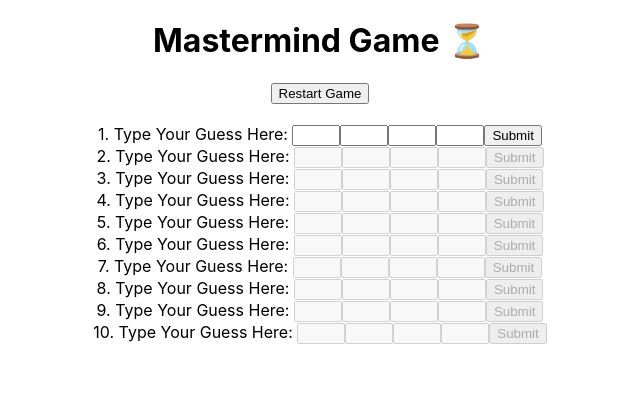
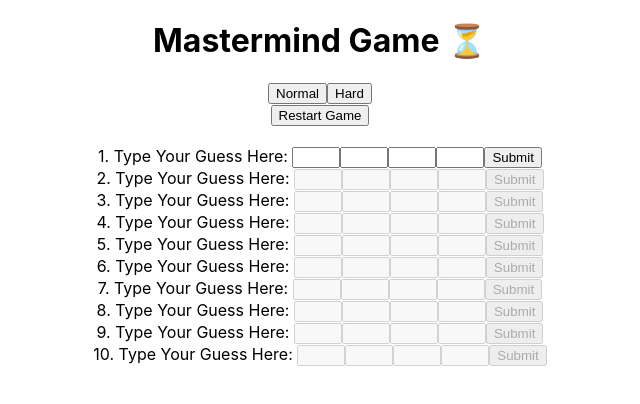
Before and after one commit to EmmaBin/mastermind, a React (Create React App) app: page / in a window 1280 px wide. Shown: the top 404 px of the page, without its empty margins (320-960 px from the left). Built offline with nearby package versions, Linux system fonts and the light colour scheme; no server answers.

Commit message:
added hard mode

```diff
--- a/src/App.js
+++ b/src/App.js
@@ -41,7 +41,7 @@ function App() {
     dispatch({ type: "reset" });
     document.querySelectorAll(".inputField").forEach((input) => input.value = null)
     setStillGoing(true)
-    console.log("here is restart", formDetail)
+
   }
 
   function handleSubmit(e) {
@@ -70,7 +70,10 @@ function App() {
       setCurrentRound(-1)
     }
   }
-
+  function handleSetLevel(level) {
+    setLevel(prev => level)
+    handleRestart()
+  }
   function checkAgainstCodes(currentGuess, secretCodes) {
     let correctNumber = 0
     let correctLocation = 0
@@ -116,11 +119,15 @@ function App() {
     }
     fetchData()
 
-  }, [restart])
+  }, [restart, difficultyLevel])
 
   return (
     <div className="App">
       <h1>Mastermind Game ⏳</h1>
+      <div>
+        <button onClick={() => handleSetLevel(4)}>Normal</button>
+        <button onClick={() => handleSetLevel(6)}>Hard</button>
+      </div>
       <button onClick={handleRestart}>Restart Game</button>
       <div>{!stillGoing && <>You won! Our secret code is {secretCodes}</>}</div>
       <div>{formDetail.length === 10 && stillGoing && <>You lost! Our secret code is {secretCodes}</>}</div>
```
